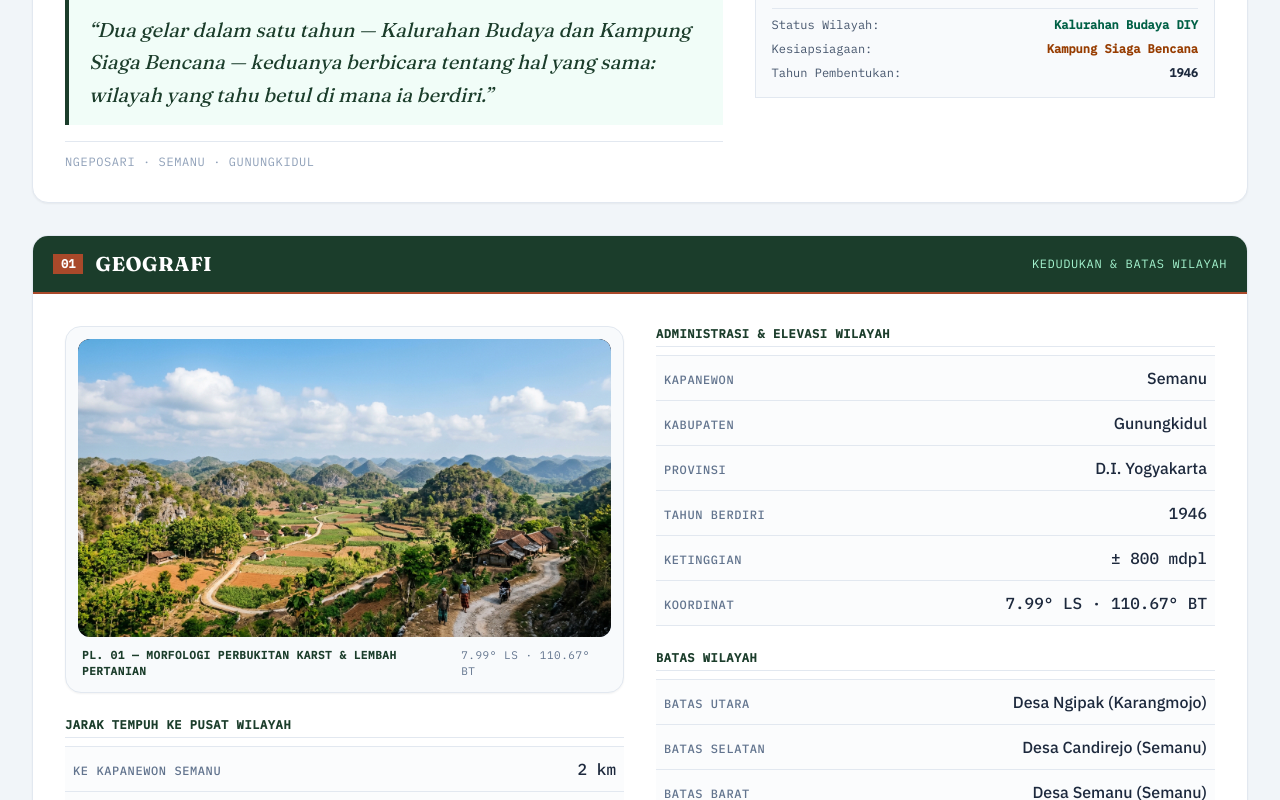
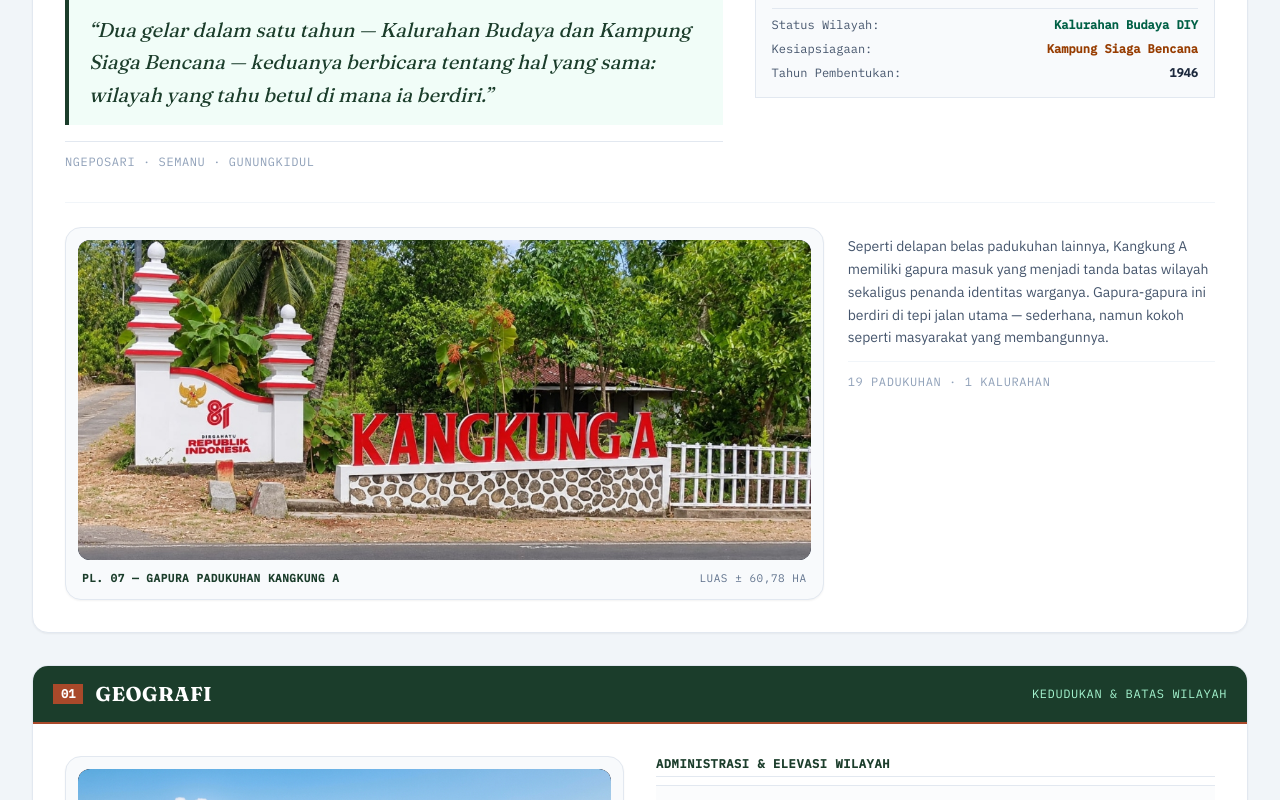
Before and after one commit to tyo-ai/monografi-ngeposari, a Next.js app: page / in a window 1280 px wide. Shown: the part 1333-2133 px from the top of the page. Built offline with nearby package versions, Linux system fonts and the light colour scheme.

Commit message:
feat: tambah foto gapura Kangkung A di seksi Perkenalan

```diff
--- a/components/LightboxContext.tsx
+++ b/components/LightboxContext.tsx
@@ -53,6 +53,13 @@ export const GALLERY_PHOTOS: GalleryPhoto[] = [
     plate: "Pl. 06",
     desc: "Warga berpakaian adat Jawa mengarak gunungan hasil bumi dalam prosesi bersih desa tahunan.",
   },
+  {
+    src: "/images/kangkung-a.jpg",
+    alt: "Gapura Padukuhan Kangkung A",
+    title: "Gapura Masuk Padukuhan Kangkung A",
+    plate: "Pl. 07",
+    desc: "Salah satu dari 19 gapura padukuhan Kalurahan Ngeposari — Kangkung A berdiri di tepi jalan utama, menandai wilayah seluas 60,78 hektare.",
+  },
 ];
 
 interface LightboxContextType {
--- a/components/Perkenalan.tsx
+++ b/components/Perkenalan.tsx
@@ -11,6 +11,8 @@ export default function Perkenalan() {
       title="Perkenalan"
       subtitle="Pengantar Monografi"
     >
+      <div className="space-y-8">
+        {/* Baris Atas: Teks + Foto Bentang Alam */}
         <div className="grid grid-cols-1 lg:grid-cols-12 gap-8 items-start">
           {/* Kolom Kiri: Teks Naskah Asli Monografi */}
           <div className="lg:col-span-7 space-y-5">
@@ -56,7 +58,7 @@ export default function Perkenalan() {
               plate="Pl. 00"
               captionTitle="Bentang Karst & Lahan Ladang"
               captionRight="Elevasi ± 800 mdpl"
-            maxHeight="max-h-[360px]"
+              maxHeight="max-h-[300px]"
             />
 
             <div className="p-4 bg-slate-50 border border-slate-200 text-xs font-mono space-y-2">
@@ -78,6 +80,33 @@ export default function Perkenalan() {
             </div>
           </div>
         </div>
+
+        {/* Baris Bawah: Foto Gapura Padukuhan — full-width, sebagai penutup visual perkenalan */}
+        <div className="grid grid-cols-1 lg:grid-cols-12 gap-6 items-start border-t border-slate-100 pt-6">
+          <div className="lg:col-span-8">
+            <ClickablePhoto
+              index={7}
+              src="/images/kangkung-a.jpg"
+              alt="Gapura masuk Padukuhan Kangkung A, Kalurahan Ngeposari"
+              plate="Pl. 07"
+              captionTitle="Gapura Padukuhan Kangkung A"
+              captionRight="Luas ± 60,78 Ha"
+              maxHeight="max-h-[320px]"
+            />
+          </div>
+          <div className="lg:col-span-4 flex flex-col justify-center space-y-3 py-2">
+            <p className="text-sm leading-relaxed text-slate-600">
+              Seperti delapan belas padukuhan lainnya, Kangkung A memiliki gapura
+              masuk yang menjadi tanda batas wilayah sekaligus penanda identitas
+              warganya. Gapura-gapura ini berdiri di tepi jalan utama — sederhana,
+              namun kokoh seperti masyarakat yang membangunnya.
+            </p>
+            <div className="font-mono text-xs text-slate-400 uppercase tracking-wider border-t border-slate-100 pt-3">
+              19 Padukuhan · 1 Kalurahan
+            </div>
+          </div>
+        </div>
+      </div>
     </Section>
   );
 }
```
Also changed, not shown: public/images/kangkung-a.jpg (added). Lines whose indentation alone changed are shown as unchanged.
